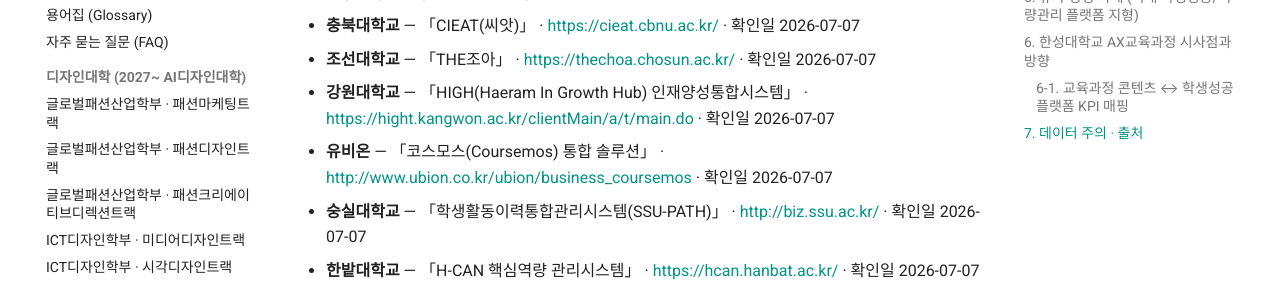
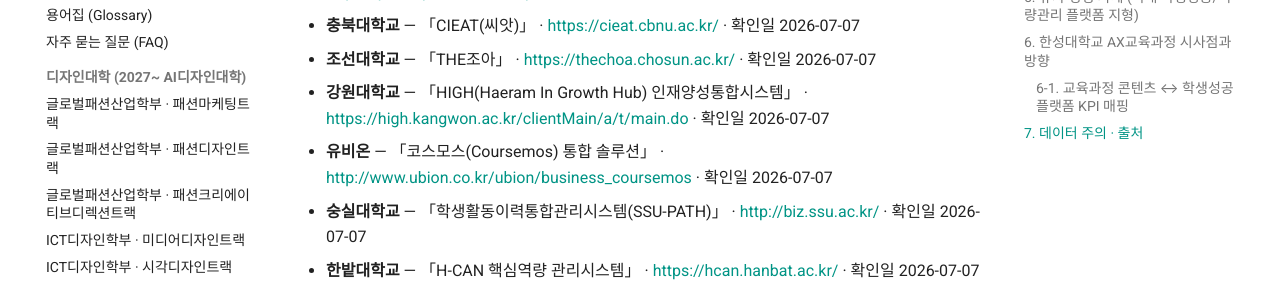
Before and after one commit to parclab-hsu/ai-curriculum-2026, an MkDocs documentation site: the page built from docs/domestic-university-cases.md, in a window 1280 px wide and 900 px high, scrolled down 6324 px. Shown: the part 273-558 px from the top of the window. Built offline with MkDocs 1.6.1 and Material for MkDocs 9.7.7, drawn with Linux system fonts in a browser that asks for light colours; comment, search, counter and statistics services are not loaded; part of the change alters nothing that is shown.

Commit message:
강원대 HIGH URL 수정 (hight → high.kangwon.ac.kr)
Co-Authored-By: Claude Opus 4.8 (1M context) <noreply@anthropic.com>

```diff
--- a/docs/domestic-university-cases.md
+++ b/docs/domestic-university-cases.md
@@ -136,7 +136,7 @@
 - **POSTECH** — 「포스테키안 활동 통합관리 시스템(PAMS)」 · <https://pams.postech.ac.kr/postech/client/index.do> · 확인일 2026-07-07
 - **충북대학교** — 「CIEAT(씨앗)」 · <https://cieat.cbnu.ac.kr/> · 확인일 2026-07-07
 - **조선대학교** — 「THE조아」 · <https://thechoa.chosun.ac.kr/> · 확인일 2026-07-07
-- **강원대학교** — 「HIGH(Haeram In Growth Hub) 인재양성통합시스템」 · <https://hight.kangwon.ac.kr/clientMain/a/t/main.do> · 확인일 2026-07-07
+- **강원대학교** — 「HIGH(Haeram In Growth Hub) 인재양성통합시스템」 · <https://high.kangwon.ac.kr/clientMain/a/t/main.do> · 확인일 2026-07-07
 - **유비온** — 「코스모스(Coursemos) 통합 솔루션」 · <http://www.ubion.co.kr/ubion/business_coursemos> · 확인일 2026-07-07
 - **숭실대학교** — 「학생활동이력통합관리시스템(SSU-PATH)」 · <http://biz.ssu.ac.kr/> · 확인일 2026-07-07
 - **한밭대학교** — 「H-CAN 핵심역량 관리시스템」 · <https://hcan.hanbat.ac.kr/> · 확인일 2026-07-07
```
